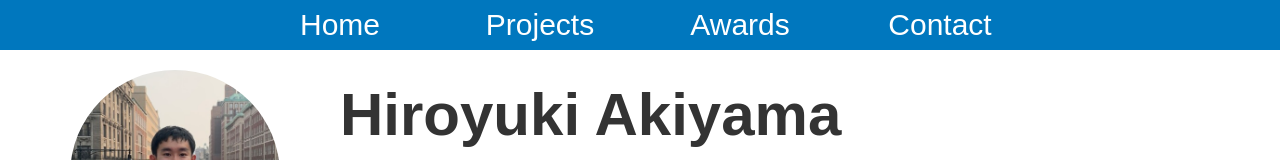
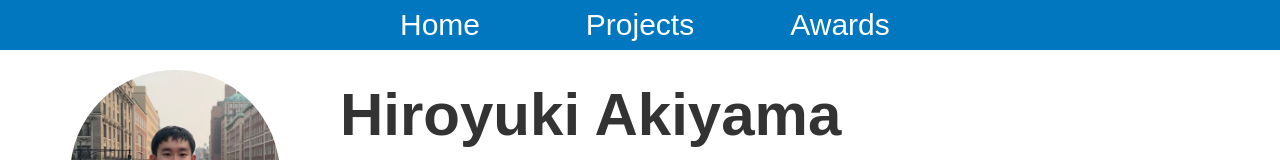
Before and after one commit to Hi-ak/hiro-portfolio, a Next.js app: page / in a window 1280 px wide. Shown: the top 160 px of the page. Built offline with nearby package versions, Linux system fonts and the light colour scheme.

Commit message:
chore: fix typo and delete contact

```diff
--- a/src/components/cards/projectCard.tsx
+++ b/src/components/cards/projectCard.tsx
@@ -1,4 +1,4 @@
-import styles from "@/common/styles/components/cards/projectCard.module.scss";
+import styles from "@/common/styles/components/cards/ProjectCard.module.scss";
 import { PhotoStyle, Project } from "@/common/types/project";
 
 export const ProjectCard: React.FC<{
--- a/src/components/layouts/header.tsx
+++ b/src/components/layouts/header.tsx
@@ -17,10 +17,6 @@ const linkList = [
     name: "Awards",
     url: "/#awards",
   },
-  {
-    name: "Contact",
-    url: "/contact",
-  },
 ];
 export const Header = ({}) => {
   return (
```
